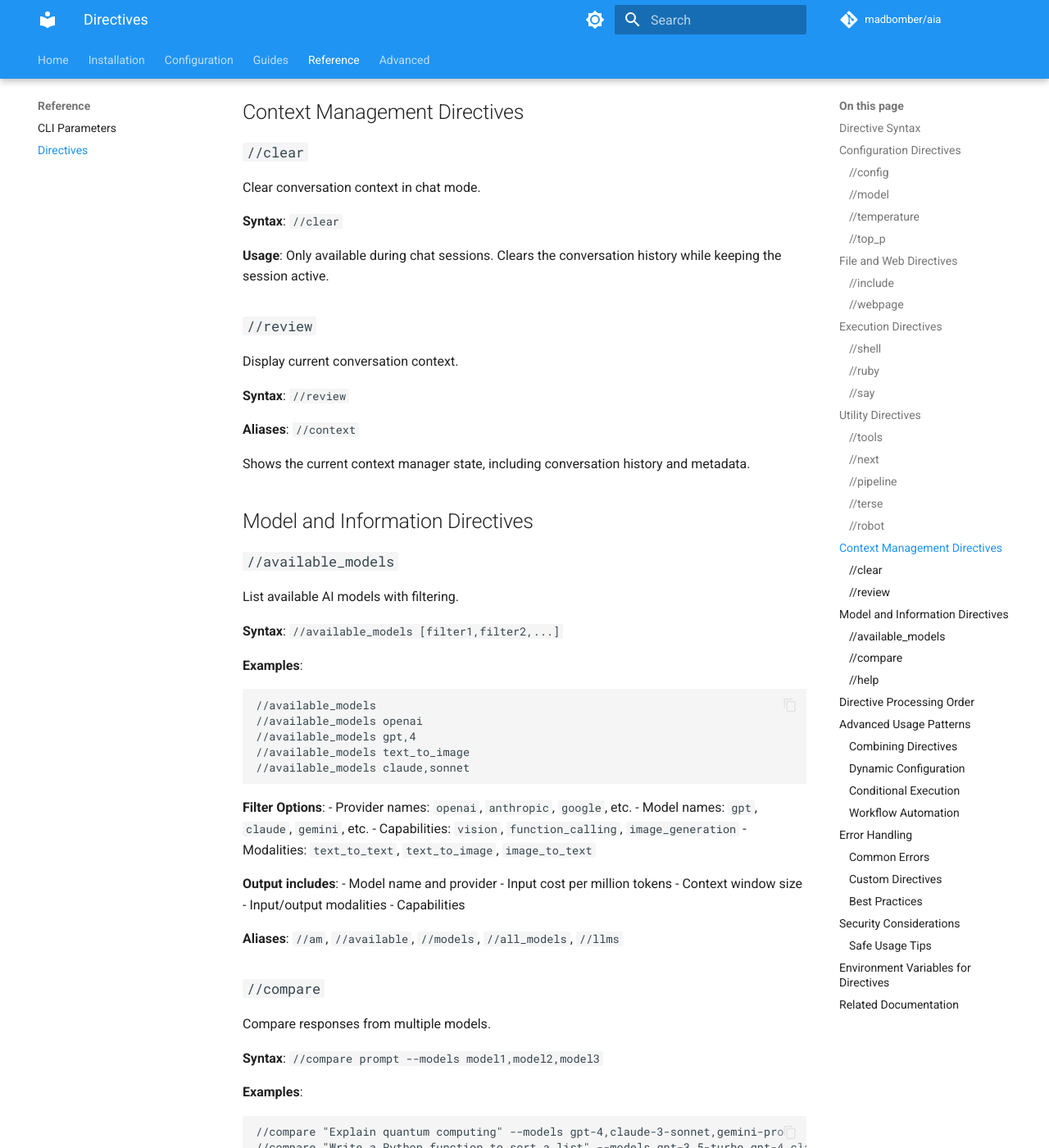
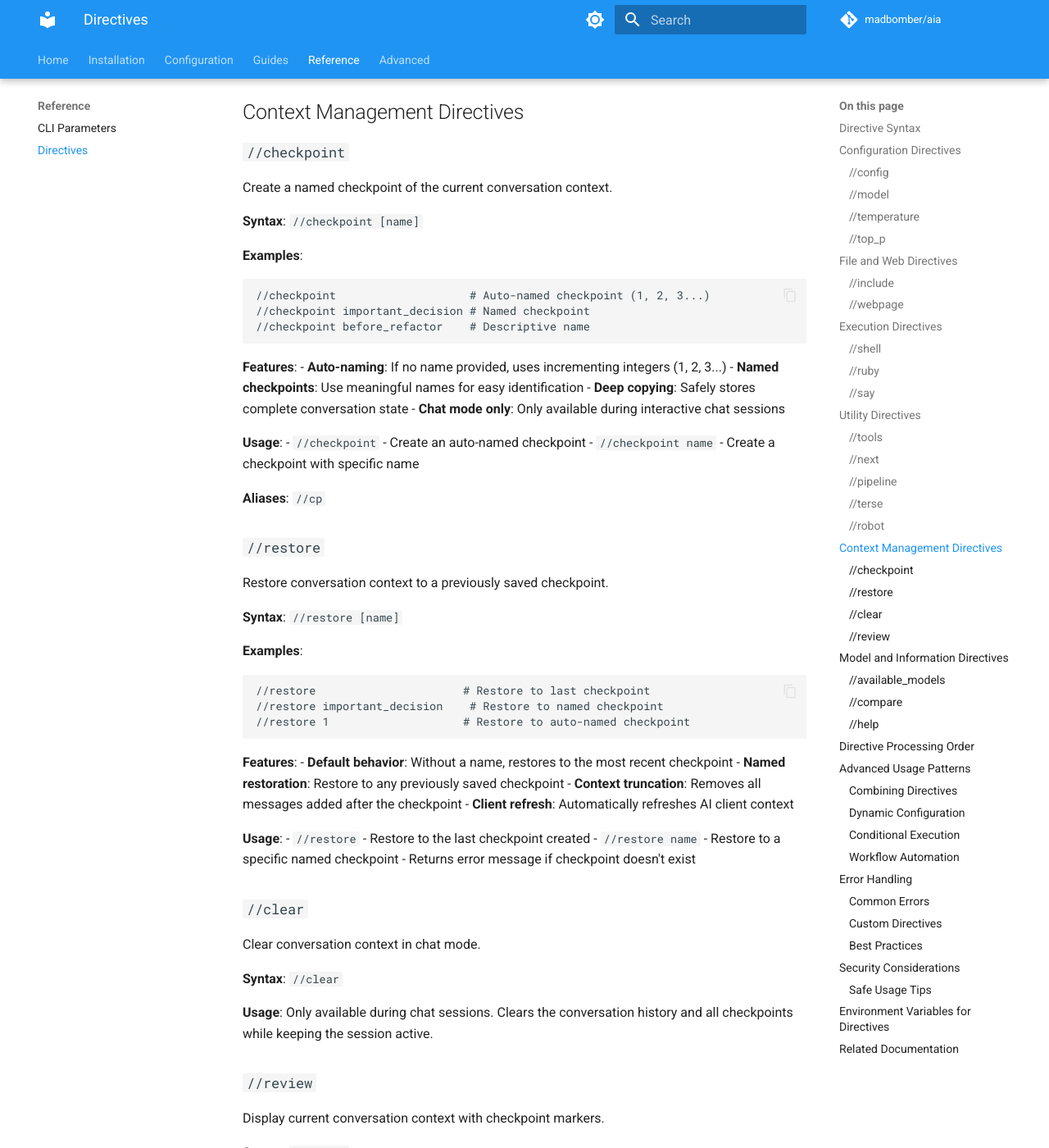
Before and after one commit to MadBomber/aia, an MkDocs documentation site: the page built from docs/directives-reference.md, in a window 1280 px wide and 1400 px high, scrolled down 6077 px. Shown: the whole window at 82% size. Built offline with MkDocs 1.6.1 and Material for MkDocs 9.7.7, drawn with Linux system fonts in a browser that asks for light colours; comment, search, counter and statistics services are not loaded; the version menu is left out; some of the changed text lies outside the part shown.

Commit message:
Add context management directives with checkpoints
This commit enhances the README and directives reference documentation
by introducing context management capabilities through checkpoint
directives. This improvement allows users to create, restore, and
visualize conversation checkpoints.

- Added `//checkpoint` directive for creating checkpoints
- Included `//restore` directive to restore previous states
- Enhanced `//context` directive to display checkpoint markers
- Updated examples to demonstrate usage in chat sessions
- Added a detailed section on context management with checkpoints in
  the README file

````diff
--- a/docs/directives-reference.md
+++ b/docs/directives-reference.md
@@ -271,21 +271,93 @@ Inserts a fun ASCII robot character for visual breaks in prompts.
 
 ## Context Management Directives
 
+### `//checkpoint`
+Create a named checkpoint of the current conversation context.
+
+**Syntax**: `//checkpoint [name]`
+
+**Examples**:
+```markdown
+//checkpoint                    # Auto-named checkpoint (1, 2, 3...)
+//checkpoint important_decision # Named checkpoint
+//checkpoint before_refactor    # Descriptive name
+```
+
+**Features**:
+- **Auto-naming**: If no name provided, uses incrementing integers (1, 2, 3...)
+- **Named checkpoints**: Use meaningful names for easy identification
+- **Deep copying**: Safely stores complete conversation state
+- **Chat mode only**: Only available during interactive chat sessions
+
+**Usage**:
+- `//checkpoint` - Create an auto-named checkpoint
+- `//checkpoint name` - Create a checkpoint with specific name
+
+**Aliases**: `//cp`
+
+### `//restore`
+Restore conversation context to a previously saved checkpoint.
+
+**Syntax**: `//restore [name]`
+
+**Examples**:
+```markdown
+//restore                      # Restore to last checkpoint
+//restore important_decision    # Restore to named checkpoint
+//restore 1                    # Restore to auto-named checkpoint
+```
+
+**Features**:
+- **Default behavior**: Without a name, restores to the most recent checkpoint
+- **Named restoration**: Restore to any previously saved checkpoint
+- **Context truncation**: Removes all messages added after the checkpoint
+- **Client refresh**: Automatically refreshes AI client context
+
+**Usage**:
+- `//restore` - Restore to the last checkpoint created
+- `//restore name` - Restore to a specific named checkpoint
+- Returns error message if checkpoint doesn't exist
+
 ### `//clear`
 Clear conversation context in chat mode.
 
 **Syntax**: `//clear`
 
-**Usage**: Only available during chat sessions. Clears the conversation history while keeping the session active.
+**Usage**: Only available during chat sessions. Clears the conversation history and all checkpoints while keeping the session active.
 
 ### `//review`
-Display current conversation context.
+Display current conversation context with checkpoint markers.
 
 **Syntax**: `//review`
 
 **Aliases**: `//context`
 
-Shows the current context manager state, including conversation history and metadata.
+**Example Output**:
+```
+=== Chat Context ===
+Total messages: 5
+Checkpoints: ruby_basics, oop_concepts
+
+1. [System]: You are a helpful assistant
+2. [User]: Tell me about Ruby programming
+3. [Assistant]: Ruby is a dynamic programming language...
+
+📍 [Checkpoint: ruby_basics]
+----------------------------------------
+4. [User]: Now explain object-oriented programming
+5. [Assistant]: Object-oriented programming (OOP) is...
+
+📍 [Checkpoint: oop_concepts]
+----------------------------------------
+=== End of Context ===
+```
+
+**Features**:
+- Shows complete conversation history with message numbers
+- Displays checkpoint markers (📍) at their exact positions
+- Lists all available checkpoints
+- Truncates long messages for readability (200 characters)
+- Shows total message count and checkpoint summary
 
 ## Model and Information Directives
 
````
Also changed, not shown: README.md (+62 -2 lines), docs/guides/chat.md (+59 -7 lines).
